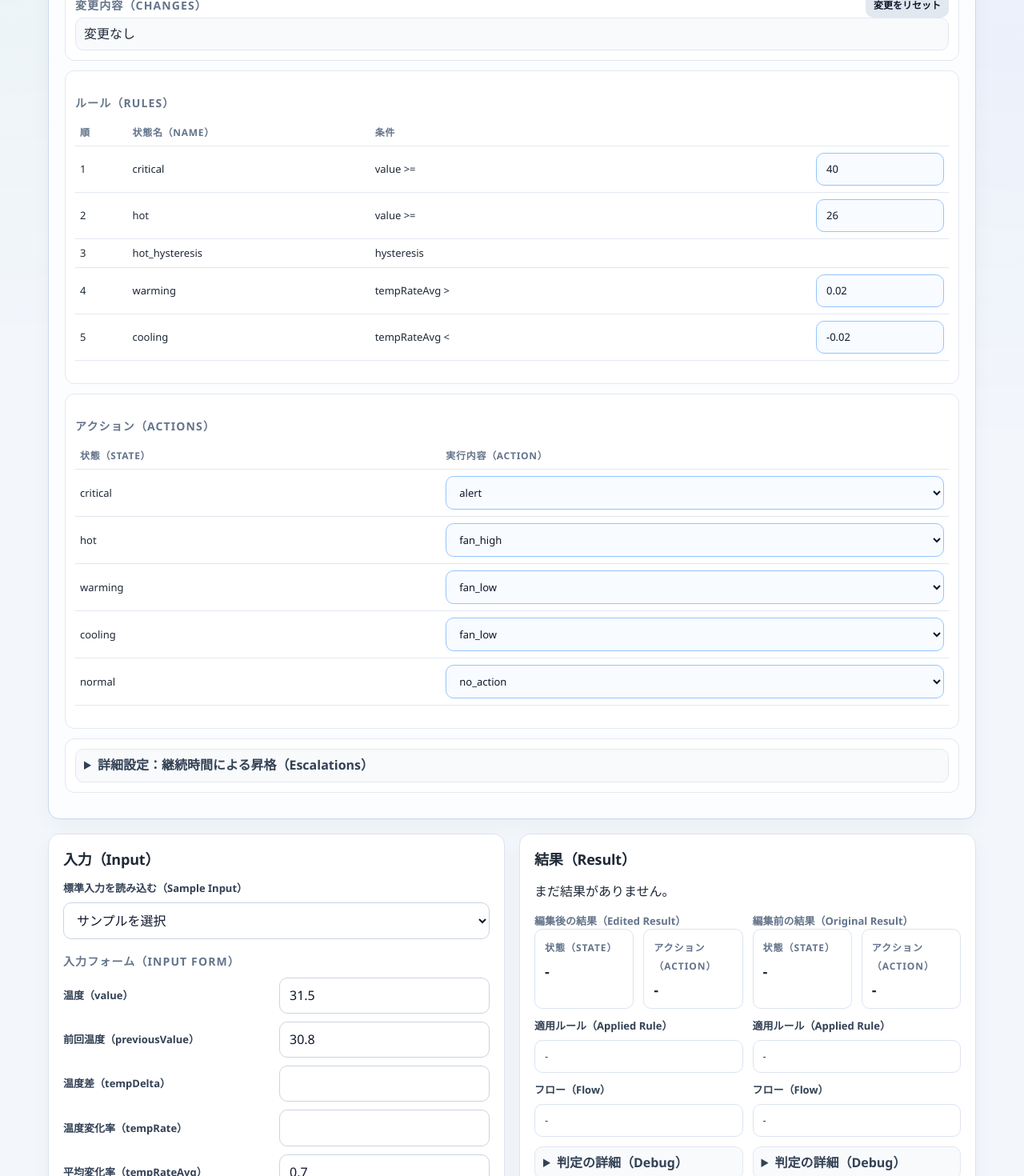
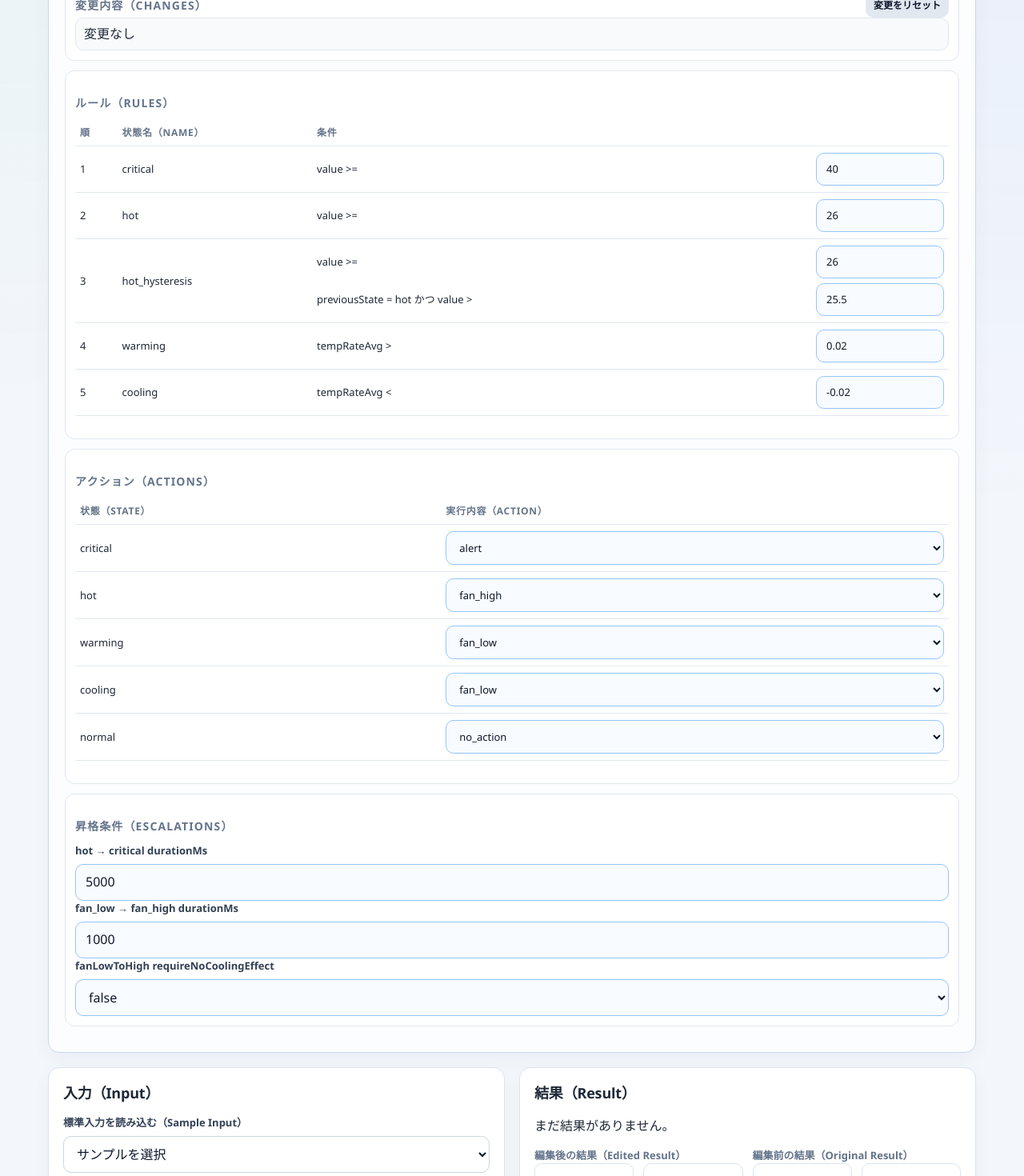
Before and after one commit to tstaisyu/decision-engine-core, a React (Vite) app in the folder viewer/: page / in a window 1280 px wide. Shown: the part 429-1899 px from the top of the page at 80% size. Built offline with nearby package versions, Linux system fonts and the light colour scheme.

Commit message:
Migrate viewer toward canonical config shape

```diff
--- a/viewer/src/components/DefinitionPanel.jsx
+++ b/viewer/src/components/DefinitionPanel.jsx
@@ -9,12 +9,20 @@ function DefinitionPanel({
   selectedConfig,
   onConfigChange
 }) {
-  const rules = selectedConfig?.states?.rules || [];
-  const actions = selectedConfig?.actions?.byState || {};
+  const rules = selectedConfig?.rules || selectedConfig?.states?.rules || [];
+  const states =
+    selectedConfig?.states && Array.isArray(selectedConfig.states)
+      ? selectedConfig.states
+      : Object.entries(selectedConfig?.actions?.byState || {}).map(([name, action]) => ({ name, action }));
+  const actions = Object.fromEntries(states.map((state) => [state.name, state.action]));
   const stateEscalations = selectedConfig?.escalations?.state || {};
   const actionEscalations = selectedConfig?.escalations?.action || {};
-  const baseRules = baseSelectedConfig?.states?.rules || [];
-  const baseActions = baseSelectedConfig?.actions?.byState || {};
+  const baseRules = baseSelectedConfig?.rules || baseSelectedConfig?.states?.rules || [];
+  const baseStates =
+    baseSelectedConfig?.states && Array.isArray(baseSelectedConfig.states)
+      ? baseSelectedConfig.states
+      : Object.entries(baseSelectedConfig?.actions?.byState || {}).map(([name, action]) => ({ name, action }));
+  const baseActions = Object.fromEntries(baseStates.map((state) => [state.name, state.action]));
   const baseStateEscalations = baseSelectedConfig?.escalations?.state || {};
   const baseActionEscalations = baseSelectedConfig?.escalations?.action || {};
 
@@ -25,20 +33,50 @@ function DefinitionPanel({
     }
 
     const nextConfig = structuredClone(selectedConfig);
-    if (!nextConfig?.states?.rules?.[index]) {
+    if (!nextConfig) {
       return;
     }
 
+    if (!Array.isArray(nextConfig.rules)) {
+      nextConfig.rules = structuredClone(rules);
+    }
+    if (!nextConfig.rules?.[index]) {
+      return;
+    }
+
+    nextConfig.rules[index][key] = value;
+
+    if (nextConfig.states && !Array.isArray(nextConfig.states) && Array.isArray(nextConfig.states.rules?.[index] ? nextConfig.states.rules : null)) {
       nextConfig.states.rules[index][key] = value;
+    }
     onConfigChange(nextConfig);
   }
 
   function updateAction(state, action) {
     const nextConfig = structuredClone(selectedConfig);
-    if (!nextConfig?.actions?.byState || !(state in nextConfig.actions.byState)) {
+    if (!nextConfig) {
       return;
     }
 
+    if (!Array.isArray(nextConfig.rules)) {
+      nextConfig.rules = structuredClone(rules);
+    }
+    if (!Array.isArray(nextConfig.states)) {
+      nextConfig.states = structuredClone(states);
+    }
+    const targetState = nextConfig.states.find((item) => item?.name === state);
+    if (!targetState) {
+      return;
+    }
+
+    targetState.action = action;
+
+    if (!nextConfig.actions || Array.isArray(nextConfig.actions)) {
+      nextConfig.actions = {};
+    }
+    if (!nextConfig.actions.byState || Array.isArray(nextConfig.actions.byState)) {
+      nextConfig.actions.byState = {};
+    }
     nextConfig.actions.byState[state] = action;
     onConfigChange(nextConfig);
   }
@@ -78,7 +116,7 @@ function DefinitionPanel({
   }
 
   function renderActionRow([state, action]) {
-    const availableActions = Array.from(new Set(Object.values(actions)));
+    const availableActions = Array.from(new Set([...Object.values(actions), ...Object.values(baseActions)]));
 
     return (
       <tr key={state}>
@@ -137,13 +175,13 @@ function DefinitionPanel({
 
     if (
       rule.type === "hysteresis" &&
-      typeof rule.threshold === "number" &&
+      typeof rule.onThreshold === "number" &&
       typeof rule.offThreshold === "number"
     ) {
       return (
         <div className="rule-condition-cell">
           <div className="rule-condition-inline">
-            value &gt;= {thresholdInput("threshold")}
+            value &gt;= {thresholdInput("onThreshold")}
           </div>
           <div className="rule-condition-inline">
             previousState = {rule.state || rule.name} かつ value &gt; {thresholdInput("offThreshold")}
@@ -164,10 +202,13 @@ function DefinitionPanel({
         return;
       }
 
-      if (typeof rule.threshold === "number" && rule.threshold !== baseRule.threshold) {
+      const ruleThreshold = typeof rule.onThreshold === "number" ? rule.onThreshold : rule.threshold;
+      const baseRuleThreshold =
+        typeof baseRule.onThreshold === "number" ? baseRule.onThreshold : baseRule.threshold;
+      if (typeof ruleThreshold === "number" && ruleThreshold !== baseRuleThreshold) {
         changes.push({
           key: `rule-threshold-${index}`,
-          label: `Rules: ${rule.name} threshold ${baseRule.threshold} -> ${rule.threshold}`,
+          label: `Rules: ${rule.name} threshold ${baseRuleThreshold} -> ${ruleThreshold}`,
           resetType: "rule-threshold",
           target: index
         });
@@ -238,16 +279,45 @@ function DefinitionPanel({
       return;
     }
 
-    if (resetType === "rule-threshold" && nextConfig.states?.rules?.[target]) {
+    if (resetType === "rule-threshold" && nextConfig.rules?.[target]) {
+      if (typeof nextConfig.rules[target].onThreshold === "number" || typeof baseRules[target]?.onThreshold === "number") {
+        nextConfig.rules[target].onThreshold = baseRules[target]?.onThreshold;
+      } else {
+        nextConfig.rules[target].threshold = baseRules[target]?.threshold;
+      }
+      if (nextConfig.states && !Array.isArray(nextConfig.states) && nextConfig.states.rules?.[target]) {
+        if (
+          typeof nextConfig.states.rules[target].onThreshold === "number" ||
+          typeof baseRules[target]?.onThreshold === "number"
+        ) {
+          nextConfig.states.rules[target].onThreshold = baseRules[target]?.onThreshold;
+        } else {
           nextConfig.states.rules[target].threshold = baseRules[target]?.threshold;
         }
+      }
+    }
 
-    if (resetType === "rule-off-threshold" && nextConfig.states?.rules?.[target]) {
+    if (resetType === "rule-off-threshold" && nextConfig.rules?.[target]) {
+      nextConfig.rules[target].offThreshold = baseRules[target]?.offThreshold;
+      if (nextConfig.states && !Array.isArray(nextConfig.states) && nextConfig.states.rules?.[target]) {
         nextConfig.states.rules[target].offThreshold = baseRules[target]?.offThreshold;
       }
+    }
 
-    if (resetType === "action" && nextConfig.actions?.byState?.[target] !== undefined) {
+    if (resetType === "action") {
+      if (!Array.isArray(nextConfig.rules)) {
+        nextConfig.rules = structuredClone(rules);
+      }
+      if (!Array.isArray(nextConfig.states)) {
+        nextConfig.states = structuredClone(states);
+      }
+      const targetState = nextConfig.states.find((state) => state?.name === target);
+      if (targetState) {
+        targetState.action = baseActions[target];
+      }
+      if (nextConfig.actions?.byState?.[target] !== undefined) {
         nextConfig.actions.byState[target] = baseActions[target];
+      }
     }
 
     if (resetType === "state-escalation" && nextConfig.escalations?.state?.[target]) {
@@ -361,69 +431,48 @@ function DefinitionPanel({
       </div>
 
       <div className="definition-block">
-        <details>
-          <summary>詳細設定：継続時間による昇格（Escalations）</summary>
-          <table className="definition-table">
-            <thead>
-              <tr>
-                <th>分類（Group）</th>
-                <th>名前（Name）</th>
-                <th>継続時間（durationMs）</th>
-                <th>冷却効果なし必須（requireNoCoolingEffect）</th>
-              </tr>
-            </thead>
-            <tbody>
-              {Object.entries(stateEscalations).map(([name, escalation]) => (
-                <tr key={`state-${name}`}>
-                  <td>状態（state）</td>
-                  <td>{name}</td>
-                  <td>
+        <h3>昇格条件（Escalations）</h3>
+        <div className="definition-subgrid">
+          <div className="definition-item">
+            <label htmlFor="state-hot-to-critical">hot → critical durationMs</label>
             <input
+              id="state-hot-to-critical"
               className="editable-field"
               type="number"
               step="1"
-                      value={escalation.durationMs ?? ""}
-                      onChange={(event) => updateEscalationDuration("state", name, event.target.value)}
+              value={stateEscalations.hotToCritical?.durationMs ?? ""}
+              onChange={(event) => updateEscalationDuration("state", "hotToCritical", event.target.value)}
             />
-                  </td>
-                  <td>-</td>
-                </tr>
-              ))}
-              {Object.entries(actionEscalations).map(([name, escalation]) => (
-                <tr key={`action-${name}`}>
-                  <td>アクション（action）</td>
-                  <td>{name}</td>
-                  <td>
+          </div>
+          <div className="definition-item">
+            <label htmlFor="action-fan-low-to-high">fan_low → fan_high durationMs</label>
             <input
+              id="action-fan-low-to-high"
               className="editable-field"
               type="number"
               step="1"
-                      value={escalation.durationMs ?? ""}
-                      onChange={(event) => updateEscalationDuration("action", name, event.target.value)}
+              value={actionEscalations.fanLowToHigh?.durationMs ?? ""}
+              onChange={(event) => updateEscalationDuration("action", "fanLowToHigh", event.target.value)}
             />
-                  </td>
-                  <td>
+          </div>
+          <div className="definition-item">
+            <label htmlFor="action-fan-low-to-high-cooling-effect">fanLowToHigh requireNoCoolingEffect</label>
             <select
+              id="action-fan-low-to-high-cooling-effect"
               className="editable-field"
               value={
-                        escalation.requireNoCoolingEffect === true
-                          ? "true"
-                          : escalation.requireNoCoolingEffect === false
-                            ? "false"
-                            : ""
+                actionEscalations.fanLowToHigh?.requireNoCoolingEffect === undefined
+                  ? ""
+                  : String(actionEscalations.fanLowToHigh.requireNoCoolingEffect)
               }
-                      onChange={(event) => updateActionEscalationBoolean(name, event.target.value)}
+              onChange={(event) => updateActionEscalationBoolean("fanLowToHigh", event.target.value)}
             >
-                      <option value="">未指定</option>
+              <option value="">default</option>
               <option value="true">true</option>
               <option value="false">false</option>
             </select>
-                  </td>
-                </tr>
-              ))}
-            </tbody>
-          </table>
-        </details>
+          </div>
+        </div>
       </div>
     </section>
   );
--- a/viewer/src/hooks/useSimulation.js
+++ b/viewer/src/hooks/useSimulation.js
@@ -63,10 +63,21 @@ function normalizeExportConfig(config) {
   }
 
   if (Array.isArray(config.states) || Array.isArray(config.rules)) {
+    const canonicalStates = Array.isArray(config.states)
+      ? config.states.map((state) => ({ ...state }))
+      : config.actions?.byState && typeof config.actions.byState === "object"
+        ? Object.entries(config.actions.byState).map(([name, action]) => ({ name, action }))
+        : [];
+    const canonicalRules = Array.isArray(config.rules)
+      ? config.rules.map(normalizeRule)
+      : Array.isArray(config.states?.rules)
+        ? config.states.rules.map(normalizeRule)
+        : [];
+
     return {
       ...config,
-      states: Array.isArray(config.states) ? config.states.map((state) => ({ ...state })) : [],
-      rules: Array.isArray(config.rules) ? config.rules.map(normalizeRule) : []
+      states: canonicalStates,
+      rules: canonicalRules
     };
   }
 
@@ -83,13 +94,35 @@ function normalizeExportConfig(config) {
   };
 }
 
+function normalizeViewerConfig(config) {
+  const canonicalConfig = normalizeExportConfig(config);
+  const { states: canonicalStates, rules: canonicalRules, ...restCanonicalConfig } = canonicalConfig;
+  const actionsByState = Object.fromEntries(
+    canonicalStates
+      .filter((state) => state && typeof state.name === "string")
+      .map((state) => [state.name, state.action])
+  );
+
+  return {
+    ...restCanonicalConfig,
+    states: {
+      ...(config && config.states && !Array.isArray(config.states) ? config.states : {}),
+      rules: canonicalRules
+    },
+    actions: {
+      ...(config && config.actions && !Array.isArray(config.actions) ? config.actions : {}),
+      byState: actionsByState
+    }
+  };
+}
+
 export function useSimulation() {
   const presets = useMemo(() => getPresets(), []);
   const presetNames = Object.keys(presets);
   const [selectedPreset, setSelectedPreset] = useState(presetNames[0] || "");
   const [selectedConfig, setSelectedConfig] = useState(() => {
     const firstPresetName = presetNames[0];
-    return firstPresetName ? structuredClone(presets[firstPresetName]) : null;
+    return firstPresetName ? normalizeViewerConfig(structuredClone(presets[firstPresetName])) : null;
   });
   const [inputText, setInputText] = useState(JSON.stringify(defaultInput, null, 2));
   const [result, setResult] = useState(null);
@@ -98,15 +131,15 @@ export function useSimulation() {
   const [timelineRows, setTimelineRows] = useState([]);
   const [timelineError, setTimelineError] = useState("");
   const [workspaceStatus, setWorkspaceStatus] = useState("");
-  const baseSelectedConfig = selectedPreset ? presets[selectedPreset] : null;
+  const baseSelectedConfig = selectedPreset ? normalizeViewerConfig(structuredClone(presets[selectedPreset])) : null;
 
   function changePreset(presetName) {
     setSelectedPreset(presetName);
-    setSelectedConfig(structuredClone(presets[presetName]));
+    setSelectedConfig(normalizeViewerConfig(structuredClone(presets[presetName])));
   }
 
   function updateSelectedConfig(nextConfig) {
-    setSelectedConfig(nextConfig);
+    setSelectedConfig(normalizeViewerConfig(nextConfig));
   }
 
   function evaluateCurrent() {
@@ -222,7 +255,7 @@ export function useSimulation() {
       const payload = {
         version: 1,
         selectedPreset,
-        selectedConfig,
+        selectedConfig: normalizeExportConfig(selectedConfig),
         inputText,
         sequenceText
       };
@@ -267,7 +300,7 @@ export function useSimulation() {
       }
 
       setSelectedPreset(parsed.selectedPreset);
-      setSelectedConfig(parsed.selectedConfig);
+      setSelectedConfig(normalizeViewerConfig(parsed.selectedConfig));
       setInputText(parsed.inputText);
       setSequenceText(parsed.sequenceText);
       setResult(null);
```
Also changed, not shown: viewer/src/lib/browserEngine.js, 1 other file (tests, documents, lock files or other folders). Lines whose indentation alone changed are shown as unchanged.
